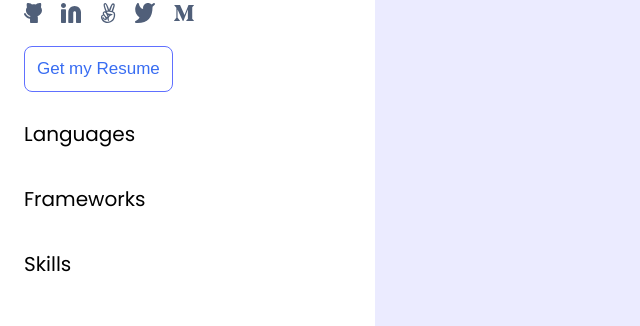
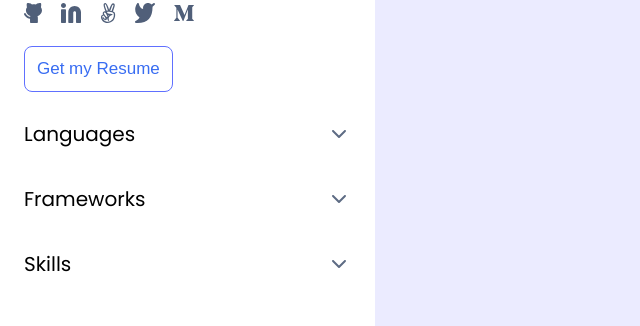
Before and after one commit to SAUD421/Portfolio-, a website: page index.html in a window 1280 px wide. Shown: the part 6560-6886 px from the top of the page, 0-640 px from the left. Drawn offline with Linux system fonts and the light colour scheme.

Commit message:
updation

```diff
--- a/index.html
+++ b/index.html
@@ -163,21 +163,21 @@
                 <div class="lang">
                     <div class="disab">
                         <h3>Languages</h3>
-                        <img src="./image/Disabled.png" alt="">
+                        <img src="./images/arrowdown.svg" alt="arrow">
                     </div>
                     <img src="./image/Separator Bottom.png" alt="">
                 </div>
                 <div class="frame">
                    <div class="disab">
                         <h3>Frameworks</h3>
-                        <img src="image/Disabled.png" alt="">
+                        <img src="./images/arrowdown.svg" alt="arrow">
                    </div>
                    <img src="./image/Separator Bottom.png" alt="">
                 </div>
                 <div class="skill">
                     <div class="disab">
                         <h3>Skills</h3>
-                        <img src="image/Disabled.png" alt="">
+                        <img src="./images/arrowdown.svg" alt="arrow">
                     </div>
                     <img src="image/Separator Bottom.png" alt="">
                 </div>
--- a/style.css
+++ b/style.css
@@ -94,7 +94,6 @@ main {
     width: 375px;
     height: 2788px;
   }
-
   .card {
     display: flex;
     flex-direction: column;
```
Also changed, not shown: images/arrowdown.svg (added), images/css.svg (added), images/html (1).svg (added), images/js (2).svg (added).
